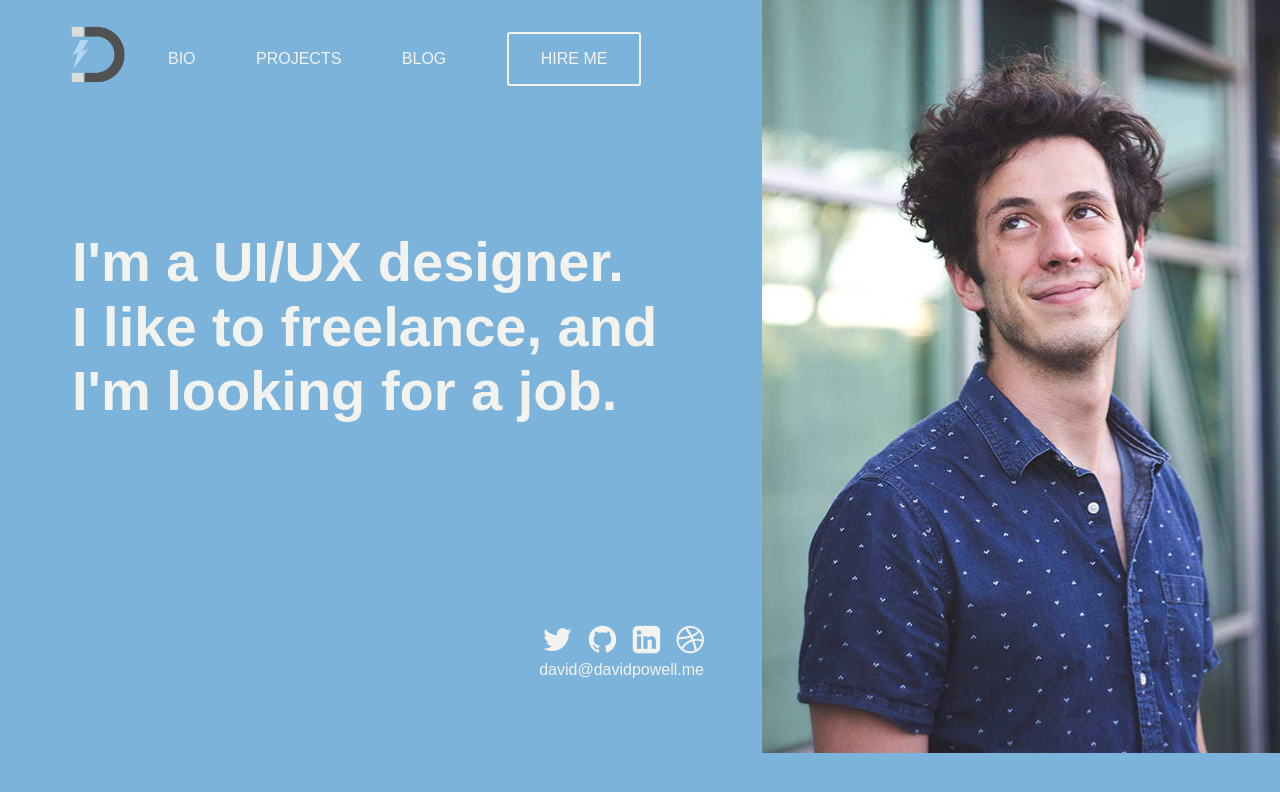
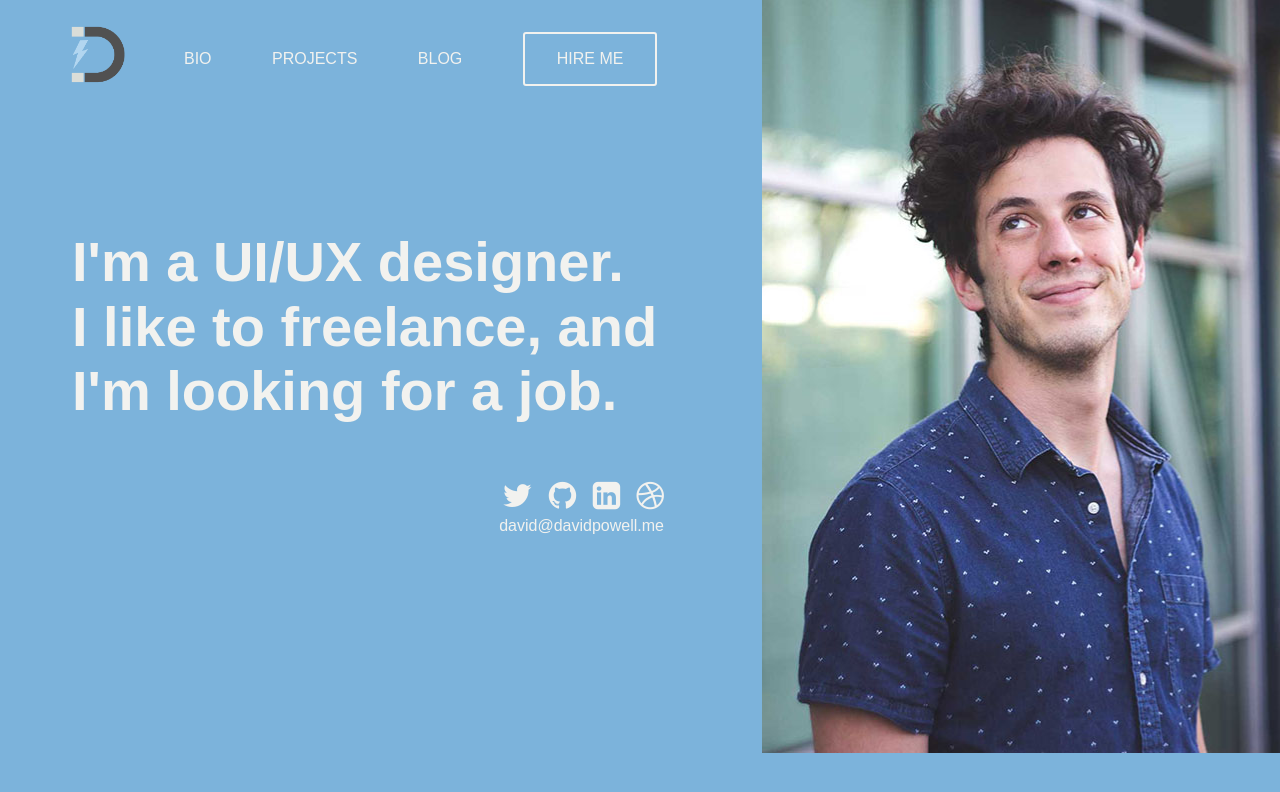
Before and after one commit to dinercoffee/davidpowellme.github.io, a Jekyll site: the page built from index.html, in a window 1280 px wide. Shown: the top 792 px of the page. Built offline with Jekyll 4.4.1, drawn with Linux system fonts in a browser that asks for light colours; nearby versions of some CDN libraries.

Commit message:
logo link

```diff
--- a/_includes/header.html
+++ b/_includes/header.html
@@ -2,7 +2,7 @@
 
   <div class="wrapper">
     <div class="logo">
-      <a href="/home/">
+      <a href="http://davidpowellme.github.io">
         <img src="/images/logos-blue-53.png" alt="Logo">
       </a>
     </div>
--- a/_layouts/front.html
+++ b/_layouts/front.html
@@ -9,8 +9,8 @@
             <div class="wrapper">
                 {{ content }}
             </div>
+            {% include footer.html %}
         </div>
-        {% include footer.html %}
     </section>
     <section class="col-lg-5 right-fix">
       <div class="photo"></div>
--- a/_sass/_header.scss
+++ b/_sass/_header.scss
@@ -12,7 +12,7 @@
 	display: none;
 }
 
-@media (min-width: 650px) {
+@media (min-width: 90px) {
 	.logo {
 		margin: 1rem 2rem 0 3.5rem;
 	}
@@ -20,6 +20,7 @@
 	.main-nav {
 		display: block;
 		float: left;
+		margin-left: 1rem;
 		width: 75%;
 
 		ul {
```
